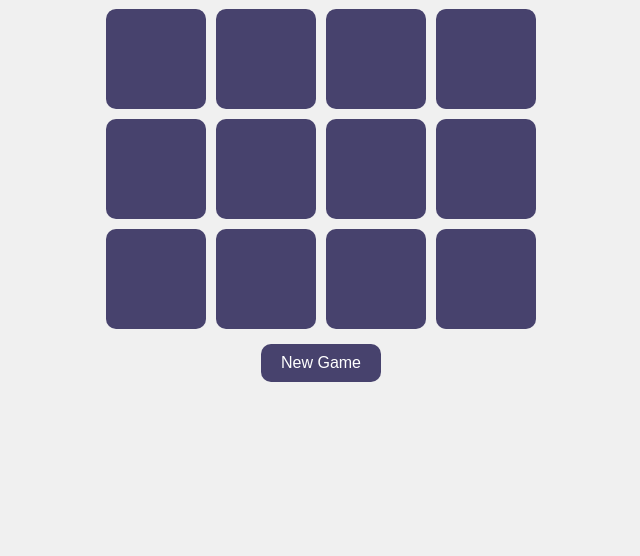
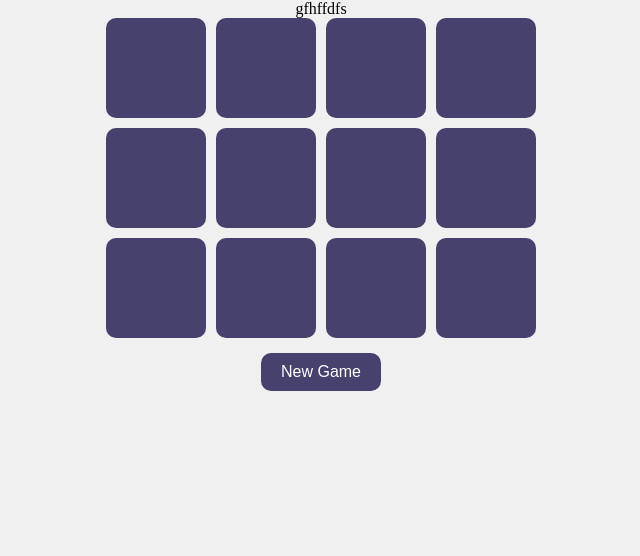
Before and after one commit to diya-git/Memory-block-game, a plain HTML site: page Memory-block-game-main/code/index.html in a window 1280 px wide. Shown: the part 244-800 px from the top of the page, without its empty margins (319-959 px from the left). Drawn offline with Linux system fonts and the light colour scheme.

Commit message:
Add feature: Short description of changes

```diff
--- a/Memory-block-game-main/code/index.html
+++ b/Memory-block-game-main/code/index.html
@@ -9,7 +9,7 @@
 </head>
 <body>
         <h1>Memory Block Game</h1>
-
+    gfhffdfs
     <div class="game">
         <div class="block" data-id="0"></div>
         <div class="block" data-id="1"></div>
```
